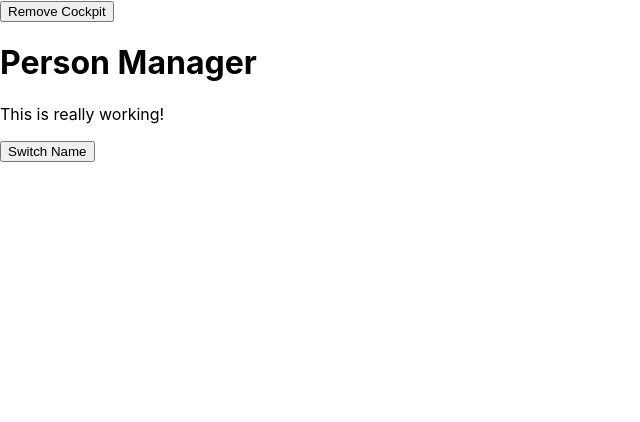
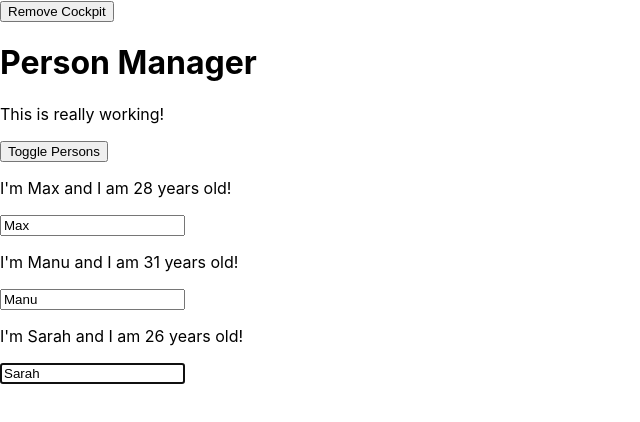
Before and after one commit to MaxRobertsDear/React-Playground, a React app: page / in a window 1280 px wide. Shown: the top 422 px of the page, without its empty margins (0-640 px from the left). Built offline with nearby package versions, Linux system fonts and the light colour scheme.

Commit message:
Auto click Toggle persons button using refs with react hooks

```diff
--- a/src/Components/Cockpit/Cockpit.js
+++ b/src/Components/Cockpit/Cockpit.js
@@ -1,15 +1,19 @@
-import React, { useEffect } from 'react'
+import React, { useEffect, useRef } from 'react'
 
 import classes from './Cockpit.css'
 
 const cockpit = (props) => {
   // eslint-disable-next-line react-hooks/rules-of-hooks
+  const toggleBtnRef = useRef(null)
+
+  // eslint-disable-next-line react-hooks/rules-of-hooks
   useEffect(() => {
     console.log('[Cockpit.js] useEffect')
     // Http request ...
-    setTimeout(() => {
-      alert('Saved data to the cloud')
-    }, 1000)
+    // setTimeout(() => {
+      //   alert('Saved data to the cloud')
+      // }, 1000)
+    toggleBtnRef.current.click()
     return () => {
       console.log('[Cockpit.js] cleanup work in useEffect')
     }
@@ -33,8 +37,9 @@
       <h1>{props.title}</h1>
         <p className={assignedClasses.join(' ')}>This is really working!</p>
         <button
+          ref={toggleBtnRef}
           className={btnClass}
-          onClick={props.clicked}>Switch Name</button>
+          onClick={props.clicked}>Toggle Persons</button>
     </div>
   );
 }
```
